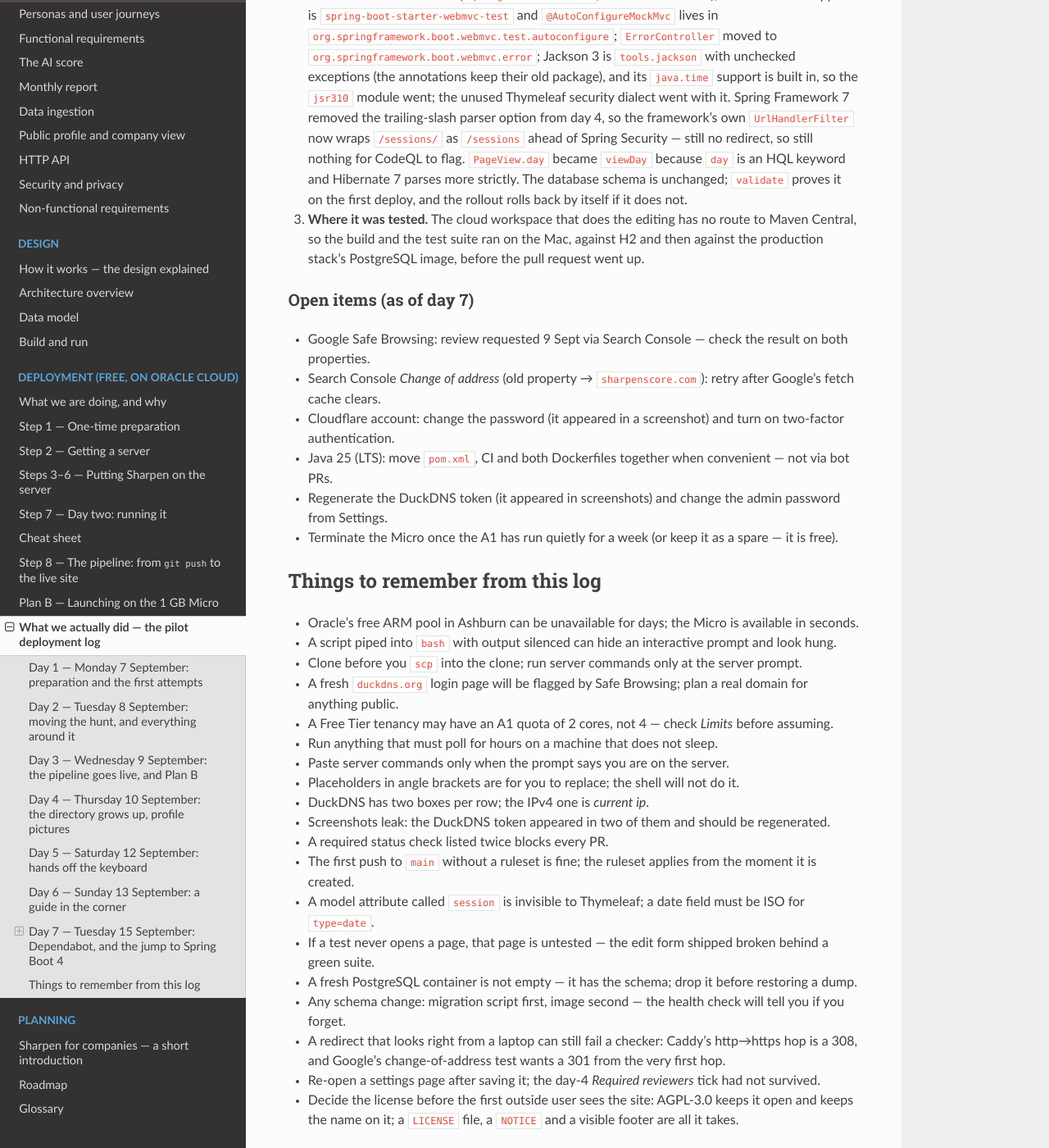
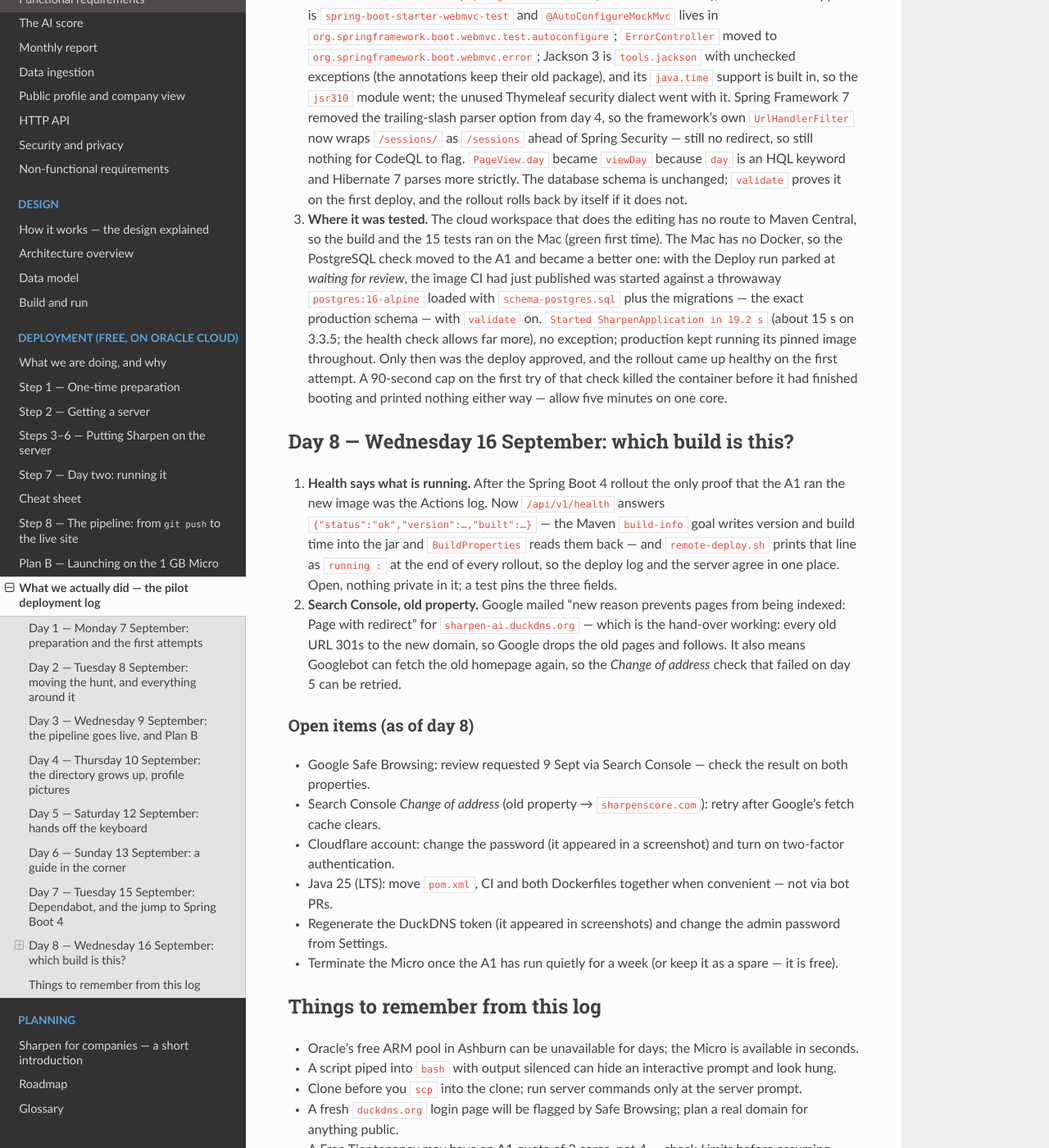
Before and after one commit to bhushanladde02/sharpen, a Sphinx documentation site: the page built from docs/deployment/09-pilot-log.rst, in a window 1280 px wide and 1400 px high, scrolled down 9457 px. Shown: the whole window at 82% size. Built offline with Sphinx 7.4.7 and the Read the Docs theme 3.1.0, drawn with Linux system fonts in a browser that asks for light colours; some of the changed text lies outside the part shown.

Commit message:
Health endpoint reports version and build time; deploy script prints the running build

```diff
--- a/docs/deployment/05-day-two.rst
+++ b/docs/deployment/05-day-two.rst
@@ -59,7 +59,9 @@
    * - ``df -h /``
      - Disk usage. ``docker system prune -f`` reclaims old images after several updates.
    * - ``https://…/api/v1/health``
-     - ``{"status":"ok"}`` from the running app — handy for an uptime checker.
+     - ``{"status":"ok","version":"0.1.0-SNAPSHOT","built":"2026-09-16T17:02:11Z"}`` from the running app —
+       handy for an uptime checker, and the build time says which image is actually answering (the deploy
+       script prints it as ``running :`` after every rollout).
    * - ``https://…/admin/feedback``
      - Counters and the latest feedback messages (admin account only).
 
--- a/docs/deployment/09-pilot-log.rst
+++ b/docs/deployment/09-pilot-log.rst
@@ -382,10 +382,31 @@
    rolls back by itself if it does not.
 
 #. **Where it was tested.** The cloud workspace that does the editing has no route to Maven Central, so the
-   build and the test suite ran on the Mac, against H2 and then against the production stack's PostgreSQL
-   image, before the pull request went up.
+   build and the 15 tests ran on the Mac (green first time). The Mac has no Docker, so the PostgreSQL check
+   moved to the A1 and became a better one: with the Deploy run parked at *waiting for review*, the image CI
+   had just published was started against a throwaway ``postgres:16-alpine`` loaded with
+   ``schema-postgres.sql`` plus the migrations — the exact production schema — with ``validate`` on.
+   ``Started SharpenApplication in 19.2 s`` (about 15 s on 3.3.5; the health check allows far more), no
+   exception; production kept running its pinned image throughout. Only then was the deploy approved, and
+   the rollout came up healthy on the first attempt. A 90-second cap on the first try of that check killed
+   the container before it had finished booting and printed nothing either way — allow five minutes on one
+   core.
 
-Open items (as of day 7)
+Day 8 — Wednesday 16 September: which build is this?
+-----------------------------------------------------
+
+#. **Health says what is running.** After the Spring Boot 4 rollout the only proof that the A1 ran the new
+   image was the Actions log. Now ``/api/v1/health`` answers ``{"status":"ok","version":…,"built":…}`` —
+   the Maven ``build-info`` goal writes version and build time into the jar and ``BuildProperties`` reads
+   them back — and ``remote-deploy.sh`` prints that line as ``running :`` at the end of every rollout, so the
+   deploy log and the server agree in one place. Open, nothing private in it; a test pins the three fields.
+
+#. **Search Console, old property.** Google mailed "new reason prevents pages from being indexed: Page with
+   redirect" for ``sharpen-ai.duckdns.org`` — which is the hand-over working: every old URL 301s to the new
+   domain, so Google drops the old pages and follows. It also means Googlebot can fetch the old homepage
+   again, so the *Change of address* check that failed on day 5 can be retried.
+
+Open items (as of day 8)
 ^^^^^^^^^^^^^^^^^^^^^^^^
 
 * Google Safe Browsing: review requested 9 Sept via Search Console — check the result on both properties.
@@ -417,5 +438,8 @@
 * A redirect that looks right from a laptop can still fail a checker: Caddy's http→https hop is a 308, and
   Google's change-of-address test wants a 301 from the very first hop.
 * Re-open a settings page after saving it; the day-4 *Required reviewers* tick had not survived.
+* A bot's major-version bump is a to-do item, not a pull request: close it and migrate on a branch.
+* Test a new image against a scratch copy of the production schema *on the server*, while the deploy is
+  parked at the approval gate — the gate is there precisely to make room for that.
 * Decide the license before the first outside user sees the site: AGPL-3.0 keeps it open and keeps the name
   on it; a ``LICENSE`` file, a ``NOTICE`` and a visible footer are all it takes.
```
Also changed, not shown: pom.xml (+8 -0 lines), 3 other files.
